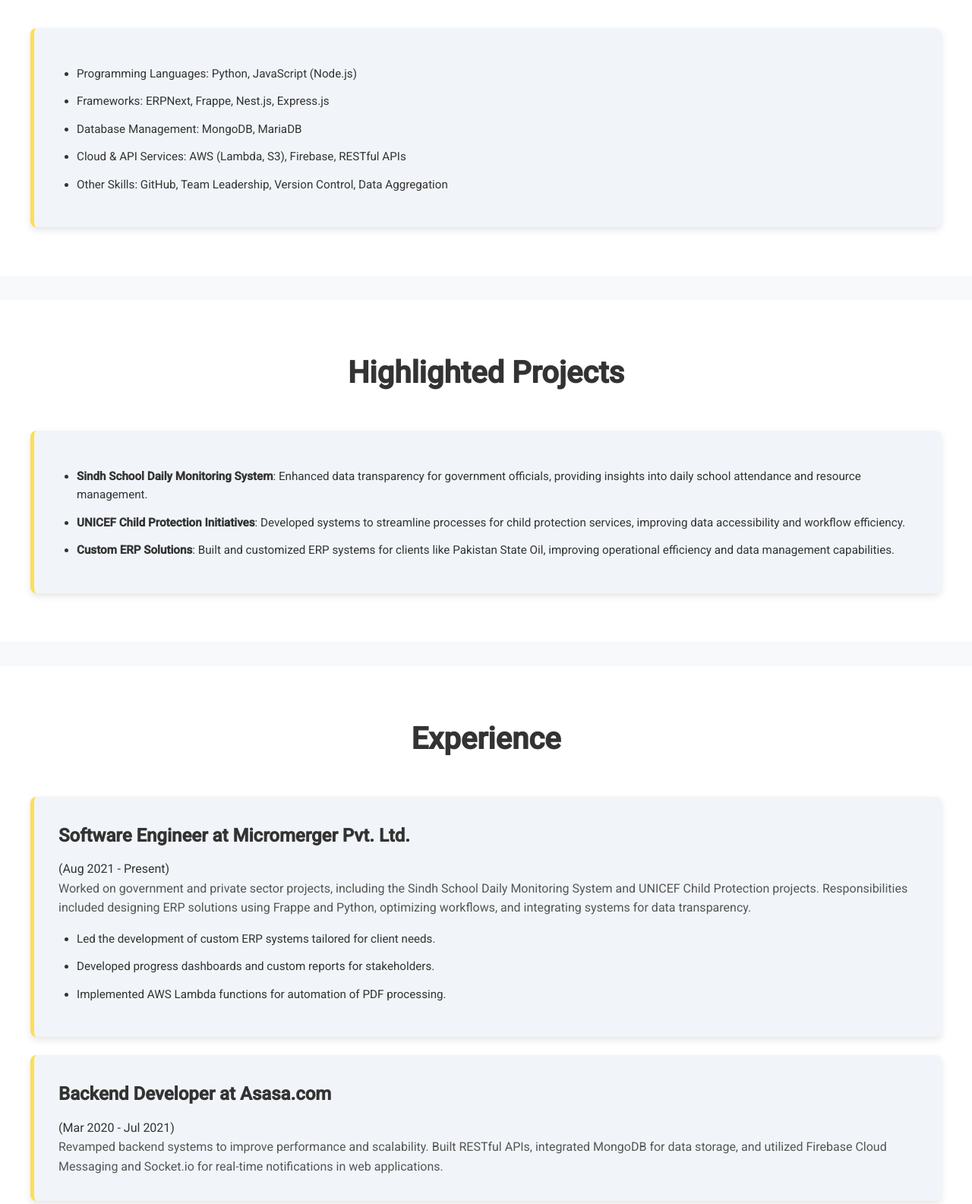
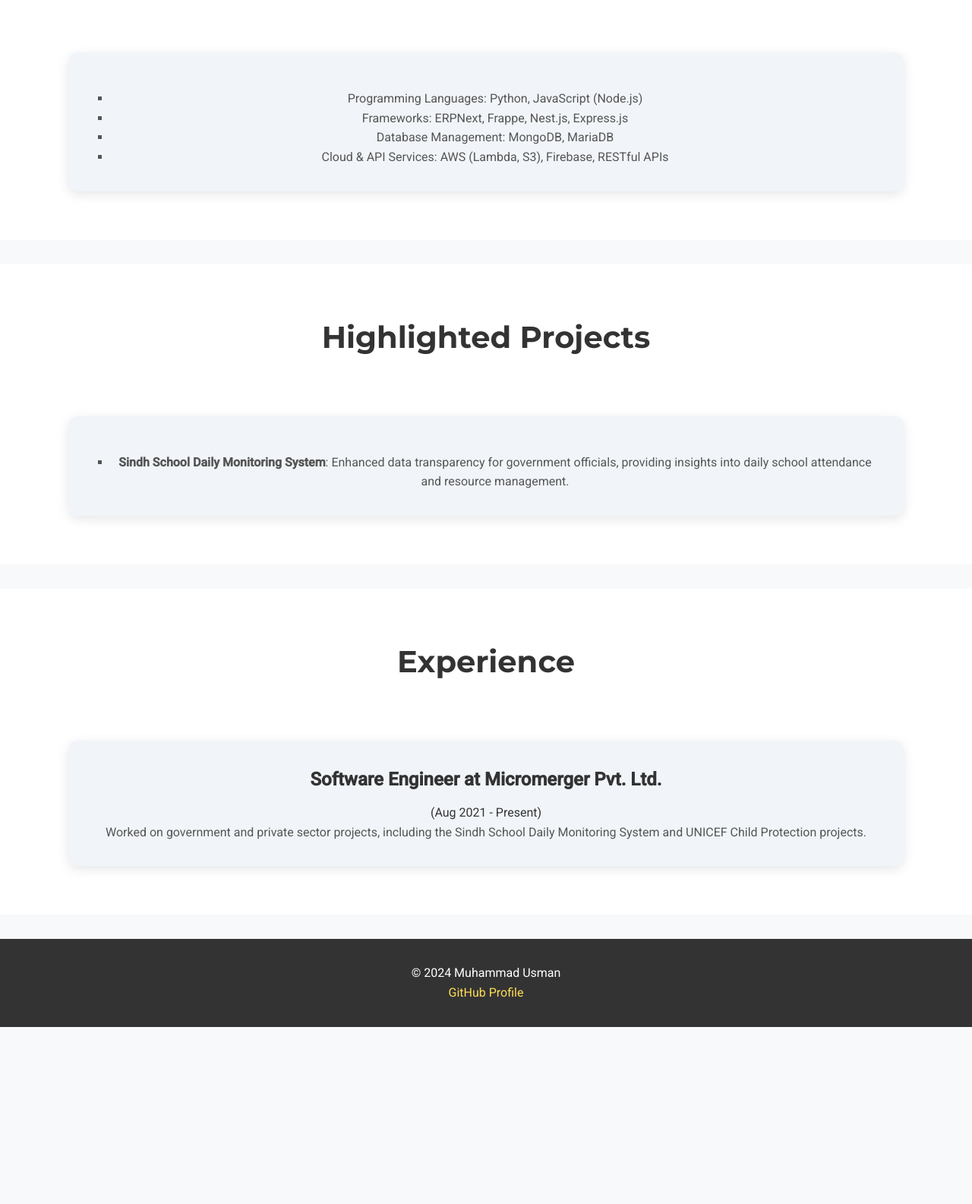
Before and after one commit to usman8786/M-Usman, a plain HTML site: page index.html in a window 1280 px wide. Shown: the part 1060-2645 px from the top of the page at 76% size. After the commit the page ends 2412 px from the top, so only its background shows below. Drawn offline with Linux system fonts and the light colour scheme.

Commit message:
updated portfolio 2

```diff
--- a/index.html
+++ b/index.html
@@ -22,15 +22,20 @@
         line-height: 1.6;
       }
       header {
-        background: linear-gradient(rgba(0, 0, 0, 0.8), rgba(0, 0, 0, 0.8)),
+        background: linear-gradient(
+            rgba(0, 0, 0, 0.8),
+            rgba(0, 0, 0, 0.8)
+          ),
           url("header-background.jpg") center/cover no-repeat;
         color: #fff;
         padding: 5em 2em;
         text-align: center;
+        position: relative;
       }
       header h1 {
         font-size: 3.5em;
         margin-bottom: 0.2em;
+        font-family: "Montserrat", sans-serif;
       }
 
       header p {
@@ -39,18 +44,19 @@
       }
 
       header .role {
-        font-size: 1.5em; /* Make this slightly larger */
-        color: #ffdd57; /* Accent color to stand out */
+        font-size: 1.5em;
+        color: #ffdd57;
         margin-bottom: 1em;
-        font-weight: bold; /* Bold for emphasis */
+        font-weight: bold;
       }
 
       header img {
         width: 180px;
         height: 180px;
         border-radius: 50%;
-        border: 4px solid #ffdd57;
+        border: 5px solid #ffdd57;
         margin-bottom: 1em;
+        box-shadow: 0 4px 15px rgba(0, 0, 0, 0.5);
       }
       header a {
         color: #ddd;
@@ -67,6 +73,9 @@
         justify-content: center;
         background-color: #333;
         padding: 1em;
+        position: sticky;
+        top: 0;
+        z-index: 1000;
       }
       nav ul {
         list-style: none;
@@ -80,49 +89,51 @@
         transition: color 0.3s ease;
       }
       nav a:hover {
-        color: #ddd;
+        color: #ffdd57;
       }
       section {
         padding: 4em 2em;
         background-color: #fff;
         margin-bottom: 2em;
+        text-align: center;
       }
       .section-title {
         font-size: 2.5em;
-        margin-bottom: 0.5em;
-        text-align: center;
+        margin-bottom: 1em;
         color: #333;
+        font-family: "Montserrat", sans-serif;
       }
       .container {
-        max-width: 1200px;
+        max-width: 1100px;
         margin: auto;
         display: grid;
-        gap: 1.5em;
+        gap: 2em;
       }
       .box {
         background-color: #f1f5f9;
         padding: 2em;
-        border-radius: 8px;
-        box-shadow: 0 4px 10px rgba(0, 0, 0, 0.1);
-        border-left: 5px solid #ffdd57;
+        border-radius: 12px;
+        box-shadow: 0 4px 15px rgba(0, 0, 0, 0.1);
+        transition: transform 0.3s ease, box-shadow 0.3s ease;
+      }
+      .box:hover {
+        transform: translateY(-5px);
+        box-shadow: 0 6px 18px rgba(0, 0, 0, 0.2);
       }
       .box h3 {
         font-size: 1.5em;
         color: #333;
         margin-bottom: 0.5em;
       }
-      .box p {
+      .box p,
+      .box ul li {
         color: #555;
         line-height: 1.6;
       }
       .box ul {
         margin-top: 1em;
         padding-left: 1.5em;
-      }
-      .box ul li {
-        margin: 0.8em 0;
-        font-size: 0.95em;
-        color: #333;
+        list-style-type: square;
       }
       footer {
         text-align: center;
@@ -134,23 +145,24 @@
         color: #ffdd57;
         text-decoration: none;
       }
-      .stripe {
-        background-color: #ffdd57; /* Yellow color */
-        height: 5px; /* Adjust the thickness of the stripe */
-        width: 100%;
-      }
       footer a:hover {
         text-decoration: underline;
       }
-      /* Media Query for mobile */
+      .stripe {
+        background-color: #ffdd57;
+        height: 5px;
+        width: 100%;
+      }
       @media (max-width: 768px) {
-        .skills,
-        .experience {
-          grid-template-columns: 1fr;
-        }
         nav ul {
           flex-direction: column;
           gap: 1em;
+        }
+        header h1 {
+          font-size: 2.5em;
+        }
+        .container {
+          grid-template-columns: 1fr;
         }
       }
     </style>
@@ -160,7 +172,6 @@
       <img src="profile.jpg" alt="Muhammad Usman Profile Picture" />
       <h1>Muhammad Usman</h1>
       <p class="role">Software Engineer</p>
-      <!-- Add class="role" here -->
       <p>
         Contact: +923225611112 |
         <a href="mailto:usman.mushtaq8786@gmail.com"
@@ -193,10 +204,7 @@
           <p>
             I am a dedicated Software Engineer with a solid background in
             Python, ERPNext, and backend development. I specialize in building
-            scalable, reliable systems that enhance operational efficiency. I
-            thrive in problem-solving environments and am passionate about
-            developing software solutions that drive business growth and
-            efficiency.
+            scalable, reliable systems that enhance operational efficiency.
           </p>
         </div>
       </div>
@@ -213,10 +221,6 @@
             <li>
               Cloud & API Services: AWS (Lambda, S3), Firebase, RESTful APIs
             </li>
-            <li>
-              Other Skills: GitHub, Team Leadership, Version Control, Data
-              Aggregation
-            </li>
           </ul>
         </div>
       </div>
@@ -232,16 +236,6 @@
               data transparency for government officials, providing insights
               into daily school attendance and resource management.
             </li>
-            <li>
-              <strong>UNICEF Child Protection Initiatives</strong>: Developed
-              systems to streamline processes for child protection services,
-              improving data accessibility and workflow efficiency.
-            </li>
-            <li>
-              <strong>Custom ERP Solutions</strong>: Built and customized ERP
-              systems for clients like Pakistan State Oil, improving operational
-              efficiency and data management capabilities.
-            </li>
           </ul>
         </div>
       </div>
@@ -256,31 +250,7 @@
           <p>
             Worked on government and private sector projects, including the
             Sindh School Daily Monitoring System and UNICEF Child Protection
-            projects. Responsibilities included designing ERP solutions using
-            Frappe and Python, optimizing workflows, and integrating systems for
-            data transparency.
-          </p>
-          <ul>
-            <li>
-              Led the development of custom ERP systems tailored for client
-              needs.
-            </li>
-            <li>
-              Developed progress dashboards and custom reports for stakeholders.
-            </li>
-            <li>
-              Implemented AWS Lambda functions for automation of PDF processing.
-            </li>
-          </ul>
-        </div>
-        <div class="box">
-          <h3>Backend Developer at Asasa.com</h3>
-          <span>(Mar 2020 - Jul 2021)</span>
-          <p>
-            Revamped backend systems to improve performance and scalability.
-            Built RESTful APIs, integrated MongoDB for data storage, and
-            utilized Firebase Cloud Messaging and Socket.io for real-time
-            notifications in web applications.
+            projects.
           </p>
         </div>
       </div>
```
